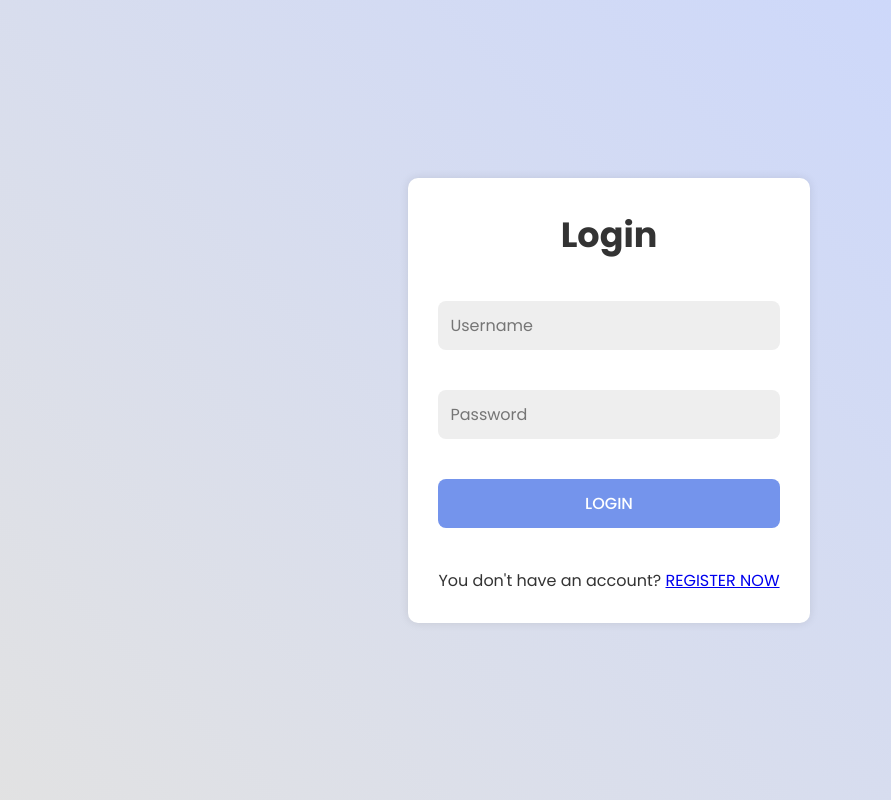
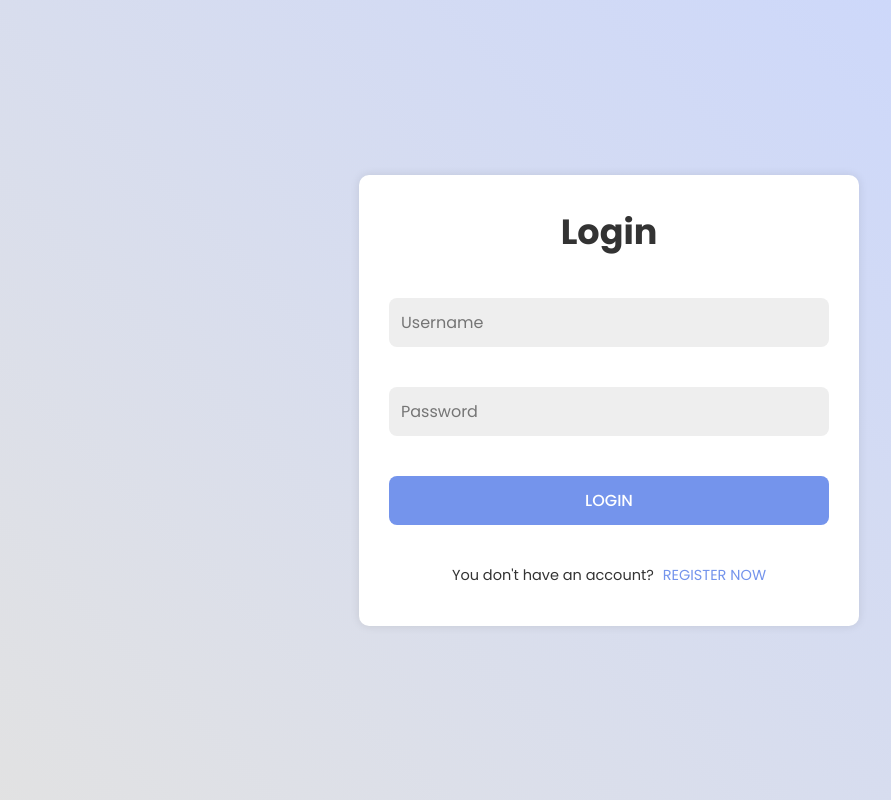
Before and after one commit to NelMatrix743/django-auth-samples, a Django app: page /accounts/login/ in a window 1280 px wide. Shown: the whole page, without its empty margins (31-922 px from the left). Run offline with Django 5.2, Linux system fonts and the light colour scheme.

Commit message:
add styles for registration link

```diff
--- a/papaya_platform/static/css/login.css
+++ b/papaya_platform/static/css/login.css
@@ -2,7 +2,7 @@
     display: flex;
     flex-direction: column;
     width: 100%;
-    max-width: 500px;
+    width: 500px;
     padding: 30px;
     background: var(--form-background-color);
     box-shadow: var(--form-background-shadow);
@@ -45,3 +45,19 @@ button {
 button:hover {
     background: var(--button-hover-background-color);
 }
+
+p {
+    font-size: 14.5px;
+    text-align: center;
+    margin-bottom: 10px;
+}
+
+a {
+    color: #7494ec;
+    text-decoration-line: none;
+    margin-left: 5px;
+}
+
+a:hover {
+    color: #0d3cbe;
+}
```
